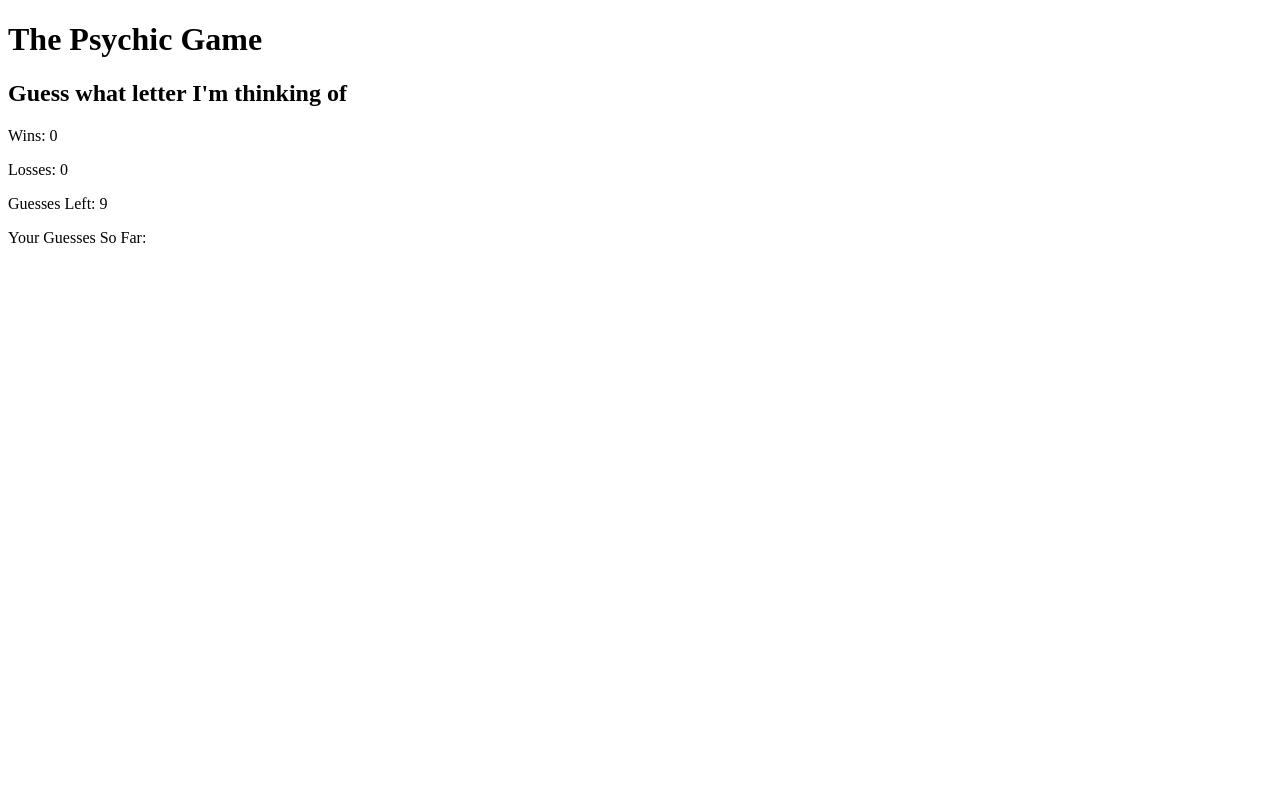
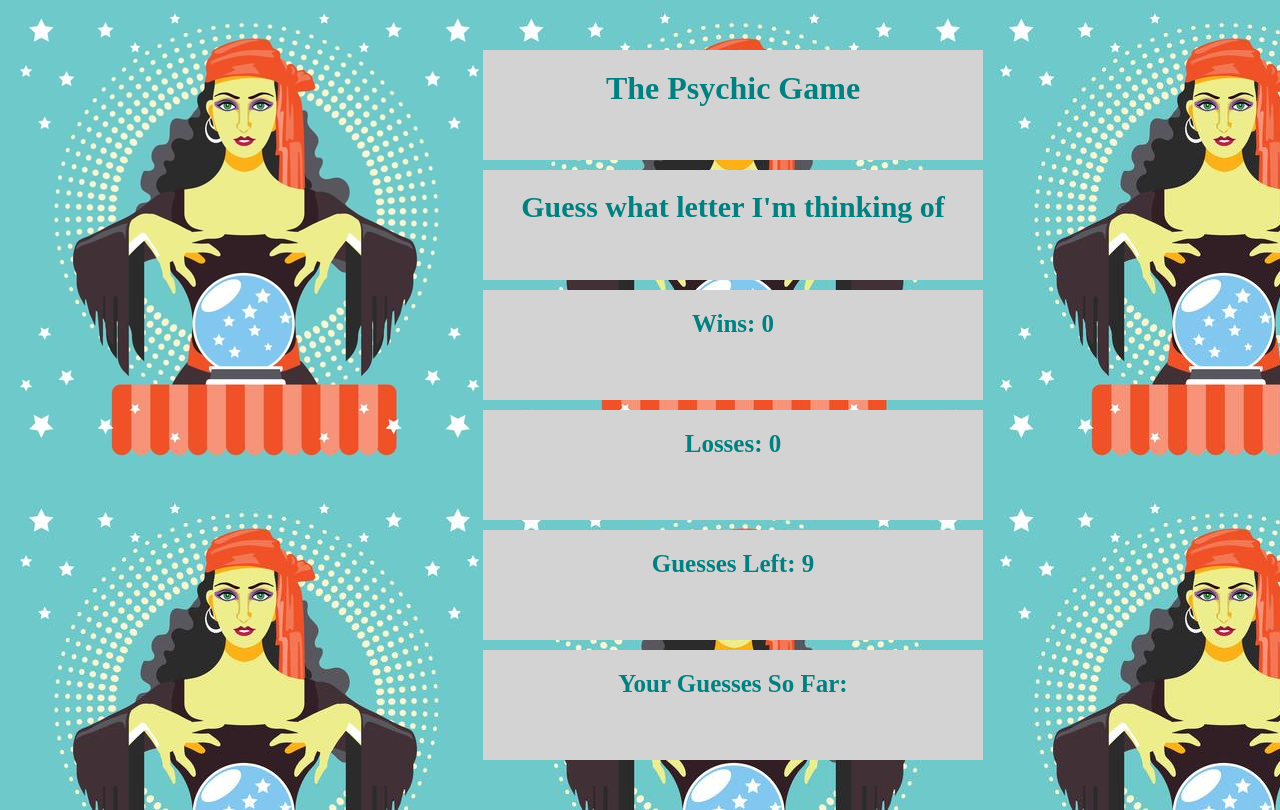
Before and after one commit to echavez85/Psychic-Game, a plain HTML site: page index.html in a window 1280 px wide. Drawn offline with Linux system fonts and the light colour scheme.

Commit message:
Final updates to JS and CSS.

```diff
--- a/assets/css/style.css
+++ b/assets/css/style.css
@@ -0,0 +1,34 @@
+#game {
+    text-align: center;
+    color: teal;
+    margin-top: 50px;
+    margin-bottom: 50px;
+}
+
+body {
+    background-image: url("../images/fortuneteller.jpg");
+}
+
+h1,
+h2,
+p {
+    background-color: lightgray;
+    height: 90px;
+    padding-top: 20px;
+    font-weight: bold;
+    width: 500px;
+    margin: 10px 450px 0px 475px;
+}
+
+h2 {
+    font-size: 30px;
+}
+
+p {
+    font-size: 25px;
+}
+
+#guesses {
+    width: 700px;
+    text-align: center;
+}
--- a/index.html
+++ b/index.html
@@ -4,17 +4,45 @@
     <meta charset="UTF-8">
     <meta name="viewport" content="width=device-width, initial-scale=1.0">
     <meta http-equiv="X-UA-Compatible" content="ie=edge">
+    <link rel="stylesheet" href="assets/css/style.css">
+    <link rel="stylesheet" href="assets/css/reset.css">
     <title>Psychic Game</title>
 </head>
 <body>
 
     <div id="game" class="main-container">
+        <div class="row">
+            <div class="col-md-4"></div>
+            <div class="col-md-4">
                 <h1>The Psychic Game</h1>
+            </div>
+            <div class="col-md-4"></div>
+            <div class="col-md-4"></div>
+            <div class="col-md-4">
                 <h2>Guess what letter I'm thinking of</h2>
+            </div>
+            <div class="col-md-4"></div>
+            <div class="col-md-4"></div>
+            <div class="col-md-4">
                 <p>Wins: 0</p>
+            </div>
+            <div class="col-md-4"></div>
+            <div class="col-md-4"></div>
+            <div class="col-md-4">
                 <p>Losses: 0</p>
+            </div>
+            <div class="col-md-4"></div>
+            <div class="col-md-4"></div>
+            <div class="col-md-4">
                 <p>Guesses Left: 9</p>
+            </div>
+            <div class="col-md-4"></div>
+            <div class="col-md-4"></div>
+            <div class="col-md-4" id="guesses">
                 <p>Your Guesses So Far: </p>
+            </div>
+            <div class="col-md-4"></div>
+        </div>
     </div>
 
     <script type="text/javascript" src="assets/javascript/game.js"></script>
```
Also changed, not shown: assets/javascript/game.js (+6 -2 lines), assets/images/fortuneteller.jpg (added). Lines whose indentation alone changed are shown as unchanged.
